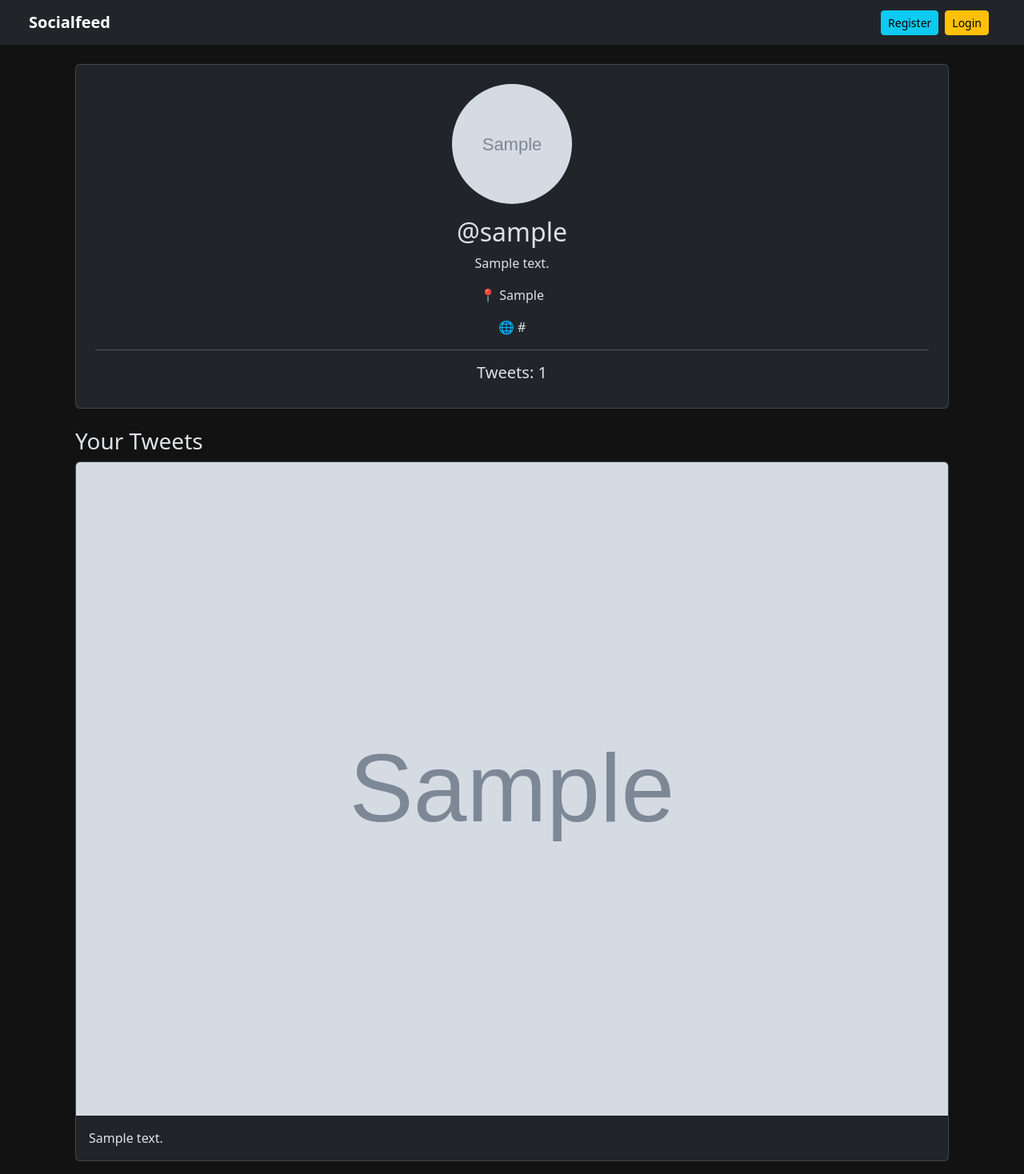
After one commit to anirudhra-singh/socialfeed, a Django app: a page that uses tweet/templates/tweet/profile.html in a window 1280 px wide. The commit adds this page. Shown: the whole page at 80% size. Run offline with Django 5.2, Linux system fonts and the light colour scheme; tables that the repository leaves empty hold one stand-in row (values such as "Sample post"); grey boxes marked "Sample" are stand-in pictures.

Commit message:
add user profile page with profile model and auto-created profiles

```diff
--- a/tweet/apps.py
+++ b/tweet/apps.py
@@ -2,4 +2,8 @@ from django.apps import AppConfig
 
 
 class TweetConfig(AppConfig):
-    name = 'tweet'
+    default_auto_field = "django.db.models.BigAutoField"
+    name = "tweet"
+
+    def ready(self):
+        import tweet.signals
--- a/tweet/models.py
+++ b/tweet/models.py
@@ -58,3 +58,34 @@ class Notification(models.Model):
 
     def __str__(self):
         return f"{self.sender} -> {self.receiver}"
+
+#profile
+class Profile(models.Model):
+    user = models.OneToOneField(
+        User,
+        on_delete=models.CASCADE,
+        related_name="profile"
+    )
+
+    bio = models.TextField(blank=True)
+
+    profile_picture = models.ImageField(
+        upload_to="profile_pics/",
+        default="profile_pics/default.png"
+    )
+
+    location = models.CharField(
+        max_length=100,
+        blank=True
+    )
+
+    website = models.URLField(
+        blank=True
+    )
+
+    created_at = models.DateTimeField(
+        auto_now_add=True
+    )
+
+    def __str__(self):
+        return self.user.username
--- /dev/null
+++ b/tweet/templates/tweet/profile.html
@@ -0,0 +1,76 @@
+{% extends "base/layout.html" %}
+
+{% block title %}
+{{ profile_user.username }}
+{% endblock %}
+
+{% block content %}
+
+<div class="container mt-4">
+
+    <div class="card p-4 mb-4">
+
+        <div class="text-center">
+
+            <img
+                src="{{ profile_user.profile.profile_picture.url }}"
+                width="150"
+                height="150"
+                class="rounded-circle mb-3"
+            >
+
+            <h2>@{{ profile_user.username }}</h2>
+
+            <p>
+                {{ profile_user.profile.bio }}
+            </p>
+
+            <p>
+                📍 {{ profile_user.profile.location }}
+            </p>
+
+            <p>
+                🌐 {{ profile_user.profile.website }}
+            </p>
+
+            <hr>
+
+            <h5>
+                Tweets:
+                {{ tweets.count }}
+            </h5>
+
+        </div>
+
+    </div>
+
+    <h3>Your Tweets</h3>
+
+    {% for tweet in tweets %}
+
+    <div class="card mb-3">
+
+        {% if tweet.photo %}
+        <img
+            src="{{ tweet.photo.url }}"
+            class="card-img-top"
+        >
+        {% endif %}
+
+        <div class="card-body">
+
+            {{ tweet.text }}
+
+        </div>
+
+    </div>
+
+    {% empty %}
+
+    <p>No tweets yet.</p>
+
+    {% endfor %}
+
+</div>
+
+{% endblock %}
--- a/tweet/urls.py
+++ b/tweet/urls.py
@@ -17,4 +17,10 @@ urlpatterns = [
     views.notifications,
     name='notifications'
 ),
+
+path(
+    "profile/<str:username>/",
+    views.profile,
+    name="profile",
+),
 ]
--- a/tweet/views.py
+++ b/tweet/views.py
@@ -4,6 +4,7 @@ from .forms import TweetForm, UserRegistrationForm , CommentForm
 from django.contrib.auth.decorators import login_required
 from django.contrib.auth import login
 from django.http import JsonResponse
+from django.contrib.auth.models import User
 
 def index(request):
     return render(request, 'index.html')
@@ -143,3 +144,22 @@ def notifications(request):
             'notifications': notifications
         }
     )
+
+def profile(request, username):
+
+    profile_user = User.objects.get(
+        username=username
+    )
+
+    tweets = profile_user.tweet_set.order_by(
+        "-created_at"
+    )
+
+    return render(
+        request,
+        "tweet/profile.html",
+        {
+            "profile_user": profile_user,
+            "tweets": tweets,
+        },
+    )
```
Also changed, not shown: tweet/signals.py (added, +19 -0 lines), tweet/templates/tweet/tweet_list.html (+7 -1 lines), tweet/migrations/0005_profile.py (added).
